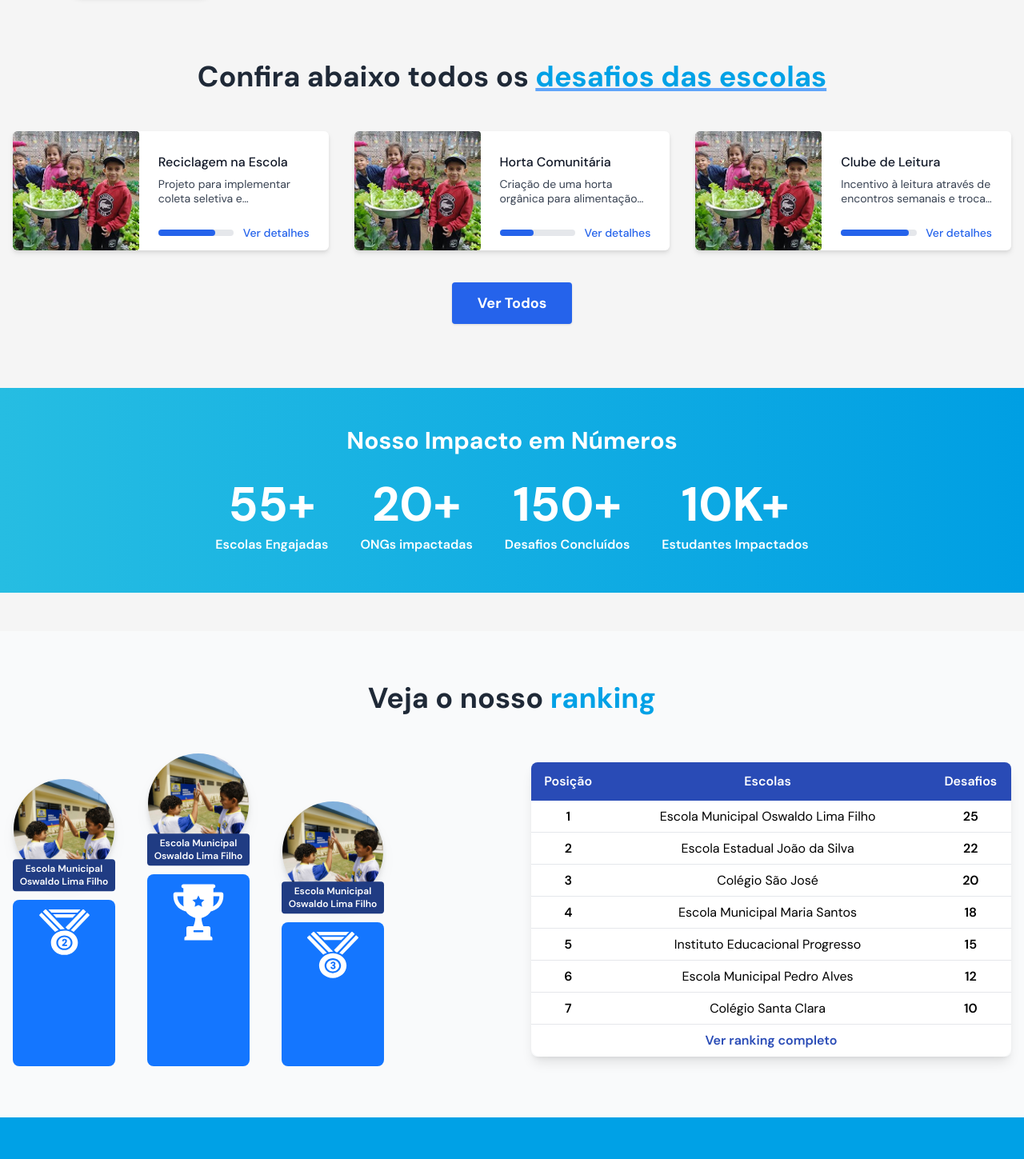
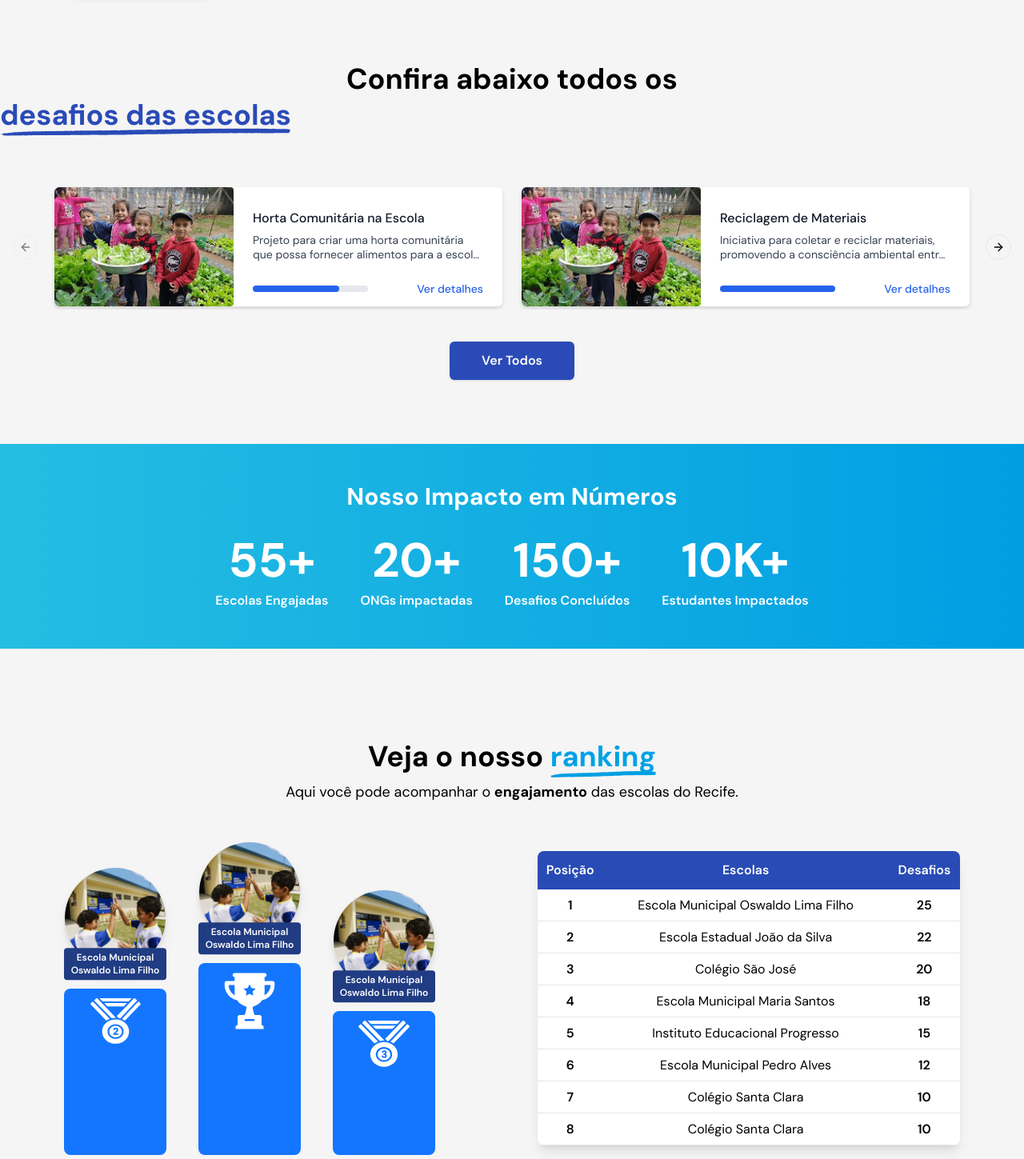
Before and after one commit to luizacavalcantee/Projeto-DS, a Next.js app in the folder client/: page /home in a window 1280 px wide. Shown: the part 1300-2749 px from the top of the page at 80% size. Built offline with nearby package versions, Linux system fonts and the light colour scheme; no server answers.

Commit message:
feat(home): I made adjustments to the home screen

```diff
--- a/client/src/app/(main)/home/page.tsx
+++ b/client/src/app/(main)/home/page.tsx
@@ -3,9 +3,11 @@ import ImpactNumbers from '@/components/impact-numbers';
 import ImpactSection from '@/components/impact-section';
 import Ranking from '@/components/ranking';
 import RankingTable from '@/components/ranking-table';
-import ChallengeCard from '@/components/challenge-card';
-import { Challenge as CardDesafio } from '@/assets';
-
+import { Challenge as CardDesafio, Underline, UnderlinedDark } from '@/assets';
+import { ChallengesCarousel } from '@/components/challenges-carousel';
+import { NewButton } from '@/components/ui/new-button';
+import Image from 'next/image';
+import Link from 'next/link';
 
 //dados que foram mockados para demonstração
 const mockRankingData = [
@@ -16,36 +18,10 @@ const mockRankingData = [
   { escola: 'Instituto Educacional Progresso', desafios: 15 },
   { escola: 'Escola Municipal Pedro Alves', desafios: 12 },
   { escola: 'Colégio Santa Clara', desafios: 10 },
+  { escola: 'Colégio Santa Clara', desafios: 10 }
 ];
 
-const mockChallenges = [
-  {
-    imageSrc: CardDesafio,
-    imageAlt: 'Desafio de reciclagem',
-    title: 'Reciclagem na Escola',
-    description: 'Projeto para implementar coleta seletiva e conscientização ambiental na escola.',
-    progress: 75,
-    link: '/challenges/1'
-  },
-  {
-    imageSrc: CardDesafio,
-    imageAlt: 'Desafio de horta comunitária',
-    title: 'Horta Comunitária',
-    description: 'Criação de uma horta orgânica para alimentação saudável dos alunos.',
-    progress: 45,
-    link: '/challenges/2'
-  },
-  {
-    imageSrc: CardDesafio,
-    imageAlt: 'Desafio de leitura',
-    title: 'Clube de Leitura',
-    description: 'Incentivo à leitura através de encontros semanais e troca de livros.',
-    progress: 90,
-    link: '/challenges/3'
-  }
-];
-
-export default function Home() {
+export default function HomePage() {
   return (
     <main className="min-h-screen">
       {/* Hero Section */}
@@ -55,47 +31,53 @@ export default function Home() {
         <ImpactSection />
       </div>
       {/* Challenges Section */}
-            <section className="py-20 px-4">
-                <div className="max-w-7xl mx-auto">
-                    <h2 className="text-4xl font-bold text-gray-800 mb-2 text-center">
-                        Confira abaixo todos os <span className="text-primary underline decoration-blue-400 decoration-4">desafios das escolas</span>
+      <section className="py-20">
+        <div className="mx-auto">
+          <h2 className="text-4xl font-bold leading-tight text-center">
+            Confira abaixo todos os{' '}
           </h2>
-                    <div className="mt-12 grid grid-cols-1 md:grid-cols-2 lg:grid-cols-3 gap-8">
-                        {mockChallenges.map((challenge, index) => (
-                            <ChallengeCard
-                                key={index}
-                                imageSrc={challenge.imageSrc}
-                                imageAlt={challenge.imageAlt}
-                                title={challenge.title}
-                                description={challenge.description}
-                                progress={challenge.progress}
-                                link={challenge.link}
-                            />
-                        ))}
-                    </div>
+          <span className="text-4xl font-bold leading-tight mb-16 relative inline-block">
+            <span className="relative z-10 text-secondary">
+              desafios das escolas
+            </span>
+            <span className="absolute z-10 -bottom-1 left-0">
+              <Image src={UnderlinedDark} alt="Sublinhado" />
+            </span>
+          </span>
+
+          <ChallengesCarousel />
+
           <div className="flex justify-center mt-10">
-                        <button className="px-8 py-3 bg-blue-600 text-white rounded font-bold text-lg shadow hover:bg-blue-700 transition">Ver Todos</button>
+            <Link href="/challenges">
+              <NewButton className="px-10 py-3">Ver Todos</NewButton>
+            </Link>
           </div>
         </div>
       </section>
       {/* Impact Numbers Section */}
       <ImpactNumbers />
       {/* Ranking Section */}
-            <section className="py-16 px-4 bg-gray-50">
-                <div className="max-w-7xl mx-auto">
-                    <h2 className="text-4xl font-bold text-center mb-12 text-gray-800">
-                        Veja o nosso <span className="text-primary">ranking</span>
+      <section className="py-16 px-4">
+        <div className="mx-auto">
+          <div className="flex flex-col items-center justify-center">
+            <h2 className="text-4xl font-bold leading-tight">
+              Veja o nosso{' '}
+              <span className="relative inline-block">
+                <span className="relative z-10 text-primary">ranking</span>
+                <span className="absolute z-10 -bottom-1 left-0">
+                  <Image src={Underline} alt="Sublinhado" />
+                </span>
+              </span>
             </h2>
-                    <div className="flex flex-col lg:flex-row gap-12 items-center justify-center">
-                        <div className="lg:w-1/2">
+            <p className="mb-12 text-center mt-2 text-lg">
+              Aqui você pode acompanhar o{' '}
+              <span className="font-bold">engajamento</span> das escolas do
+              Recife.
+            </p>
+          </div>
+          <div className="flex gap-32 items-center justify-center mx-16 mb-20">
             <Ranking />
-                        </div>
-                        <div className="lg:w-1/2">
-                            <RankingTable
-                                data={mockRankingData}
-                                actionType="viewFullRanking"
-                            />
-                        </div>
+            <RankingTable data={mockRankingData} actionType="loadMore" />
           </div>
         </div>
       </section>
--- a/client/src/app/(main)/page.tsx
+++ b/client/src/app/(main)/page.tsx
@@ -1,6 +1,7 @@
+import HomePage from "@/app/(main)/home/page";
+
 export default function Home() {
   return (
-    <div className="flex h-screen mt-20">
-    </div>
+    <HomePage/>
   );
 }
--- a/client/src/assets/index.ts
+++ b/client/src/assets/index.ts
@@ -22,6 +22,7 @@ import Nuvem from './nuvem.svg';
 import Filter from './filter.svg';
 import ArrowDown from './arrow-down.svg';
 import Lupa from './lupa.svg';
+import UnderlinedDark from './underlined-dark.svg';
 
 export {
   Logo,
@@ -47,5 +48,6 @@ export {
   Nuvem,
   Filter,
   ArrowDown,
-  Lupa
+  Lupa,
+  UnderlinedDark
 };
--- a/client/src/components/challenges-carousel/index.tsx
+++ b/client/src/components/challenges-carousel/index.tsx
@@ -155,6 +155,7 @@ const mockChallenges = [
 
 export function ChallengesCarousel() {
   return (
+    <div className='flex justify-center items-center'>
       <Carousel
         opts={{
           align: 'start'
@@ -163,10 +164,7 @@ export function ChallengesCarousel() {
       >
         <CarouselContent>
           {mockChallenges.map((challenge) => (
-          <CarouselItem
-            key={challenge.id}
-            className="basis-1/2"
-          >
+            <CarouselItem key={challenge.id} className="basis-1/2">
               <div className="p-1 h-full">
                 <ChallengeCard
                   imageSrc={challenge.imageSrc}
@@ -183,5 +181,6 @@ export function ChallengesCarousel() {
         <CarouselPrevious />
         <CarouselNext />
       </Carousel>
+    </div>
   );
 }
--- a/client/src/components/header/index.tsx
+++ b/client/src/components/header/index.tsx
@@ -11,6 +11,7 @@ import { useSession, signIn, signOut } from 'next-auth/react';
 export default function Header() {
   const { data: session, status } = useSession();
   const isAuthenticated = status === 'authenticated';
+  console.log(isAuthenticated, session);
 
   if (status === 'loading') {
     return (
--- a/client/src/components/hero/index.tsx
+++ b/client/src/components/hero/index.tsx
@@ -1,6 +1,7 @@
 import { NewButton } from '@/components/ui/new-button';
 import Image from 'next/image';
 import { BoraImpactarWhite, Destaque, HeroBackgroung } from '@/assets';
+import Link from 'next/link';
 
 export default function Hero() {
   return (
@@ -48,7 +49,9 @@ export default function Hero() {
           </span>
         </p>
 
-        <NewButton className="w-fit">Quero fazer parte!</NewButton>
+        <Link href="/login">
+          <NewButton className="w-fit">Quero fazer parte!</NewButton>
+        </Link>
       </div>
     </section>
   );
--- a/client/src/components/title/index.tsx
+++ b/client/src/components/title/index.tsx
@@ -18,7 +18,7 @@ export default function Title({ pageTitle }: TitleProps) {
   };
 
   return (
-    <div className="w-full flex items-center justify-between px-16 pt-24 bg-transparent">
+    <div className="w-full flex items-center justify-between px-16 pt-20 bg-transparent">
       <div className="flex items-center gap-4">
         <button onClick={handleBack}>
           <ChevronLeft size={32}/>
--- a/client/tsconfig.json
+++ b/client/tsconfig.json
@@ -20,7 +20,8 @@
       "@/components/*": ["components/*"],
       "@/assets/*": ["assets/*"],
       "@/lib/*": ["lib/*"],
-      "@/utils/*": ["lib/utils/*"]
+      "@/utils/*": ["lib/utils/*"],
+      "@/app/*": ["app/*"],
     },
     "plugins": [
       {
```
Also changed, not shown: client/src/assets/underlined-dark.svg (added). Lines whose indentation alone changed are shown as unchanged.
